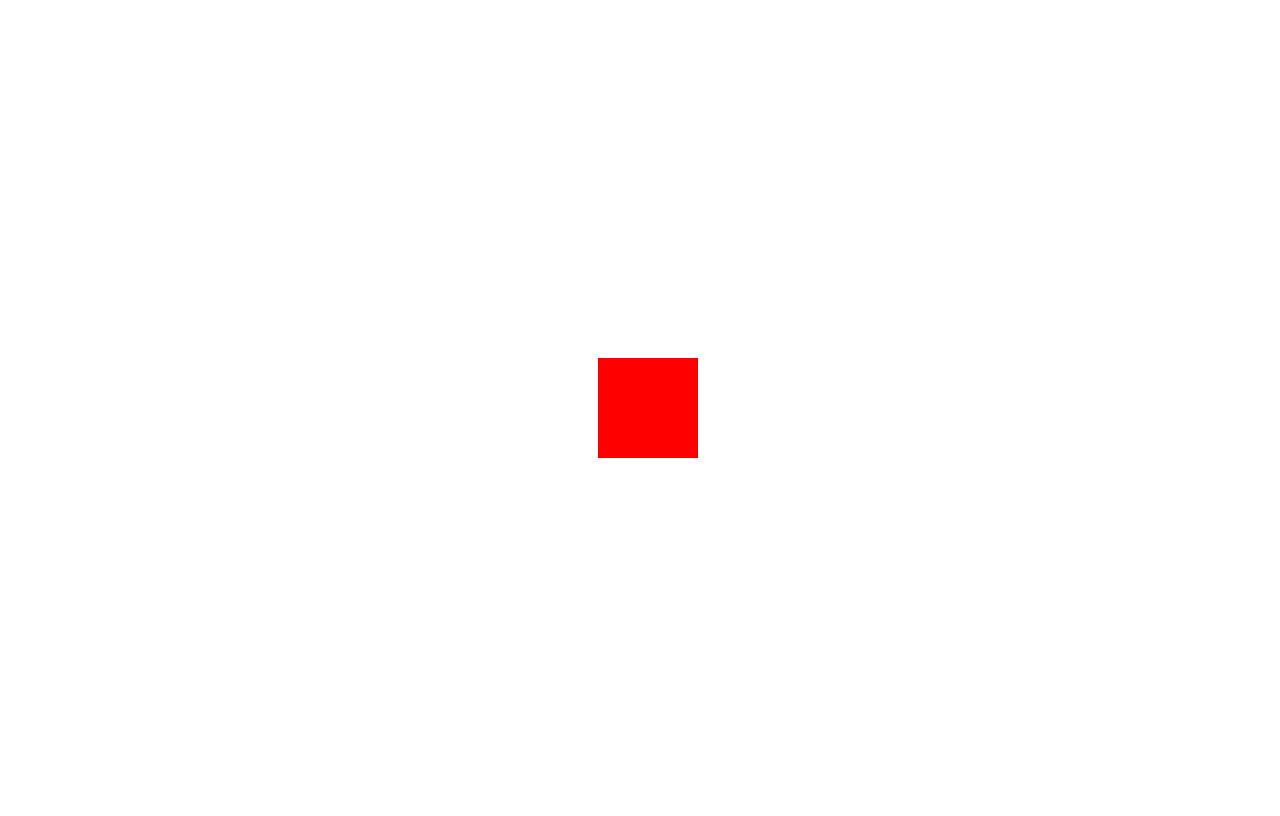
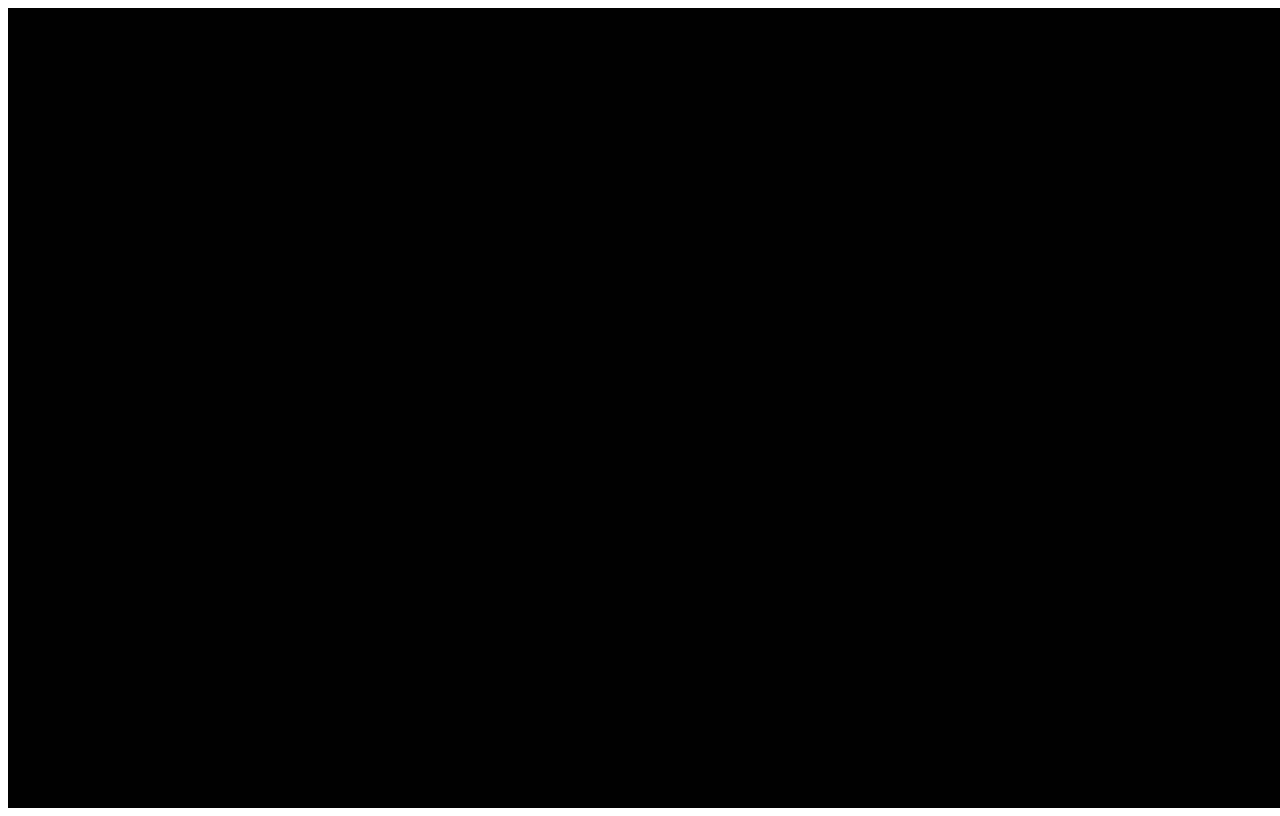
Before and after one commit to hozzijeong/react-masterclass, a React (Create React App) app: page / in a window 1280 px wide. Built offline with nearby package versions, Linux system fonts and the light colour scheme.

Commit message:
Feat: TypeScript State적용

```diff
--- a/src/App.tsx
+++ b/src/App.tsx
@@ -1,11 +1,35 @@
-import { Wrapper, Box } from "./AppStyled";
+import React, { useState } from "react";
+import styled from "styled-components";
+
+
+const Wrapperr = styled.div`
+    display: flex;
+    width: 100vw;
+    height: 100vh;
+    justify-content: center;
+    align-items: center;
+    background-color: ${props => props.theme.bgColor};
+`
+
+const Input = styled.input`
+    color: ${props => props.theme.textColor};
+    background-color: ${props=>props.theme.bgColor};
+    text-align:center;
+    outline:none;
+    border:none;
+`
 
 function App() {
+    const [value,setValue] = useState<string|number>("");
+    const onChange = (event:React.FormEvent<HTMLInputElement>) => {
+        setValue(event.currentTarget.value);
+        console.log(event.target,event.currentTarget)
+    }
+
     return (
-        <Wrapper>
-            <Box>
-            </Box>
-        </Wrapper>
+        <Wrapperr>
+            <Input value={value} type='text' onChange={onChange}/>
+        </Wrapperr>
     );
 }
 
--- a/src/AppStyled.tsx
+++ /dev/null
@@ -1,23 +0,0 @@
-import styled from "styled-components";
-
-const Wrapper = styled.div`
-    display: flex;
-    width: 100vw;
-    height: 100vh;
-    justify-content: center;
-    align-items: center;
-`;
-
-
-const Box = styled.div`
-    background-color: red;
-
-    display: flex;
-    justify-content: center;
-    align-items: center;
-    width: 100px;
-    height: 100px;
-
-`;
-
-export { Wrapper, Box };
--- a/src/index.tsx
+++ b/src/index.tsx
@@ -1,10 +1,14 @@
 import React from "react";
 import ReactDOM from "react-dom";
 import App from "./App";
+import {ThemeProvider} from "styled-components"
+import { darkTheme} from "./theme";
 
 ReactDOM.render(
     <React.StrictMode>
-        <App />
+        <ThemeProvider theme={darkTheme}>
+            <App />
+        </ThemeProvider>
     </React.StrictMode>,
     document.getElementById("root"),
 );
--- /dev/null
+++ b/src/theme.ts
@@ -0,0 +1,13 @@
+import { DefaultTheme } from "styled-components";
+
+const lightTheme:DefaultTheme = {
+    bgColor:"white",
+    textColor:"black"
+}
+
+const darkTheme:DefaultTheme = {
+    bgColor:'black',
+    textColor:"white"
+}
+
+export {lightTheme,darkTheme}
```
Also changed, not shown: src/styles.d.ts (added, +8 -0 lines).
